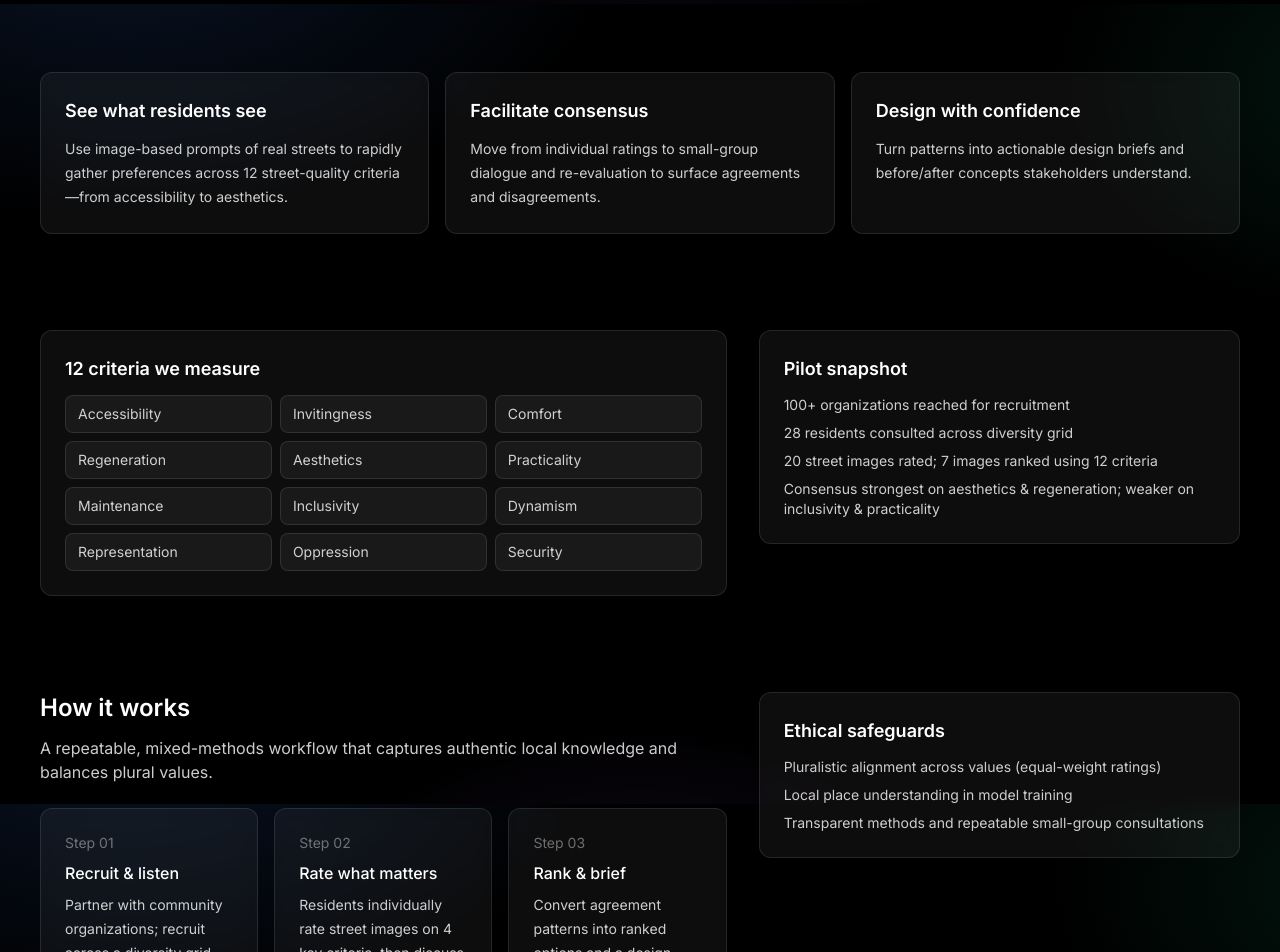
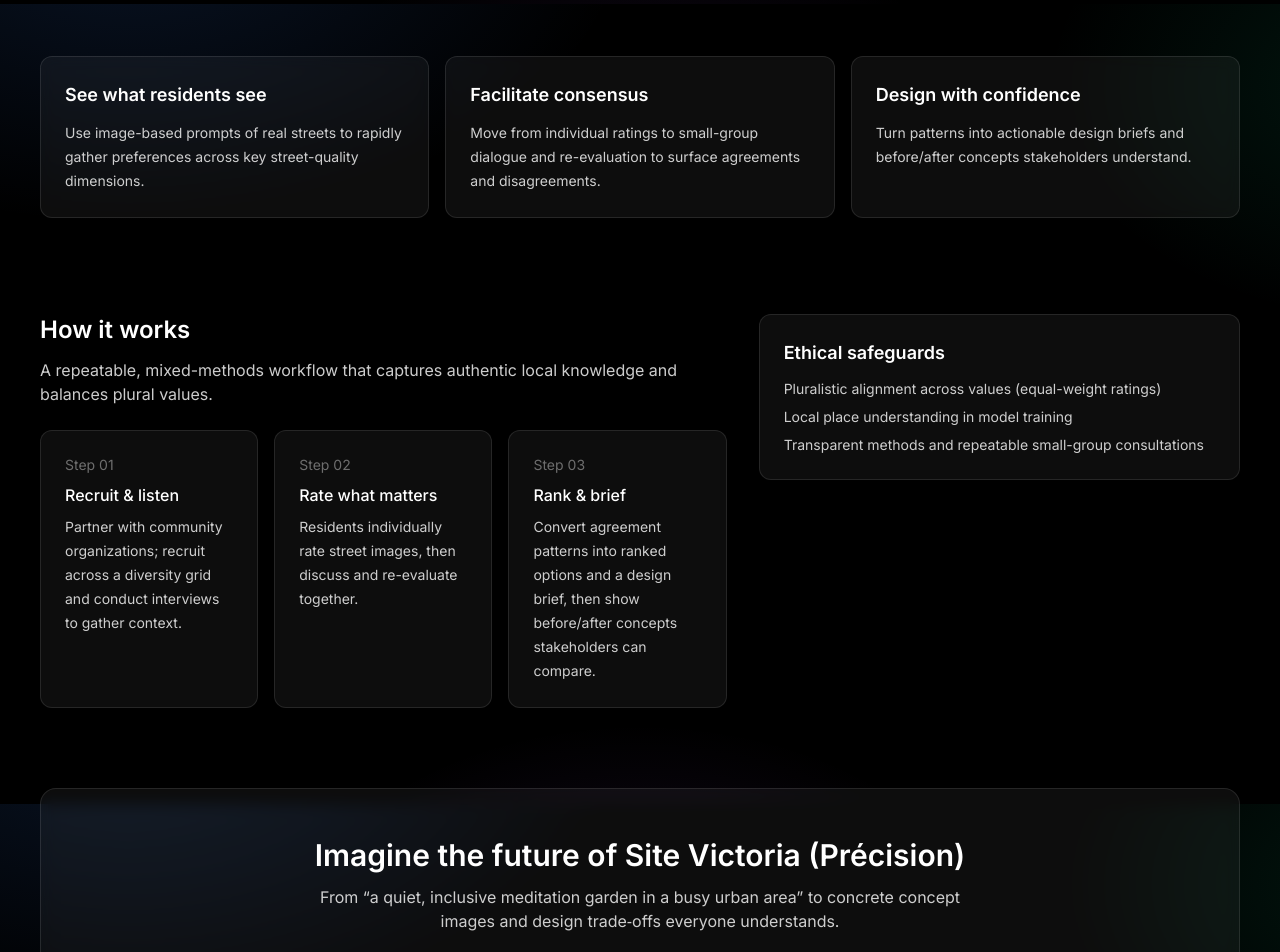
Before and after one commit to rsdmu/wedesign-site, a Next.js app: page / in a window 1280 px wide. Shown: the part 820-1772 px from the top of the page. Built offline with nearby package versions, Linux system fonts and the light colour scheme.

Commit message:
Remove street quality criteria references

```diff
--- a/app/(site)/how-it-works/page.tsx
+++ b/app/(site)/how-it-works/page.tsx
@@ -10,9 +10,9 @@ export default function HowItWorksPage(){
         <div className="mt-8">
           <Steps steps={[
             {title: "Public perception & site selection", body: "Select representative streets and spaces via a diversity grid and local knowledge."},
-            {title: "Individual rating", body: "Residents score 20 images on 4 key criteria to establish baselines."},
-            {title: "Group rating & re-evaluation", body: "Small groups discuss, re-evaluate with all 12 criteria, and document rationales."},
-            {title: "Ranking exercise", body: "Rank 7 options with full criteria to reveal trade-offs and consensus."},
+            {title: "Individual rating", body: "Residents score images on key criteria to establish baselines."},
+            {title: "Group rating & re-evaluation", body: "Small groups discuss, re-evaluate, and document rationales."},
+            {title: "Ranking exercise", body: "Rank options to reveal trade-offs and consensus."},
             {title: "Results synthesis", body: "Surface agreement vs. disagreement, including shifts post‑dialogue."},
             {title: "Design briefing", body: "Translate insights into a design brief and before/after visuals."},
           ]} />
--- a/app/(site)/page.tsx
+++ b/app/(site)/page.tsx
@@ -4,7 +4,6 @@ import VideoPlayer from "@/components/VideoPlayer";
 import Marquee from "@/components/Marquee";
 import FeatureCard from "@/components/FeatureCard";
 import Steps from "@/components/Steps";
-import { STREET_QUALITY_CRITERIA } from "@/lib/utils";
 
 export default function Page(){
   return (
@@ -27,7 +26,7 @@ export default function Page(){
               <Button href="/product" variant="ghost">Explore the product</Button>
             </div>
             <div className="mt-8 text-xs text-white/50 max-w-lg">
-              Backed by dialogue-based methods that increased agreement on inclusivity and accessibility after group discussion.
+              Backed by dialogue-based methods that increased agreement after group discussion.
             </div>
           </div>
           <div className="lg:col-span-6">
@@ -44,7 +43,7 @@ export default function Page(){
       <Section className="mt-16 md:mt-24">
         <div className="grid md:grid-cols-3 gap-4">
           <FeatureCard title="See what residents see">
-            Use image-based prompts of real streets to rapidly gather preferences across 12 street-quality criteria—from accessibility to aesthetics.
+            Use image-based prompts of real streets to rapidly gather preferences across key street-quality dimensions.
           </FeatureCard>
           <FeatureCard title="Facilitate consensus">
             Move from individual ratings to small-group dialogue and re-evaluation to surface agreements and disagreements.
@@ -58,36 +57,12 @@ export default function Page(){
       <Section className="mt-16 md:mt-24">
         <div className="grid md:grid-cols-12 gap-8 items-start">
           <div className="md:col-span-7">
-            <div className="card">
-              <h3 className="text-white text-lg font-semibold">12 criteria we measure</h3>
-              <ul className="mt-3 grid grid-cols-2 md:grid-cols-3 gap-2 text-sm text-white/80">
-                {STREET_QUALITY_CRITERIA.map(c => <li key={c} className="px-3 py-2 rounded-lg bg-white/5 border border-white/10">{c}</li>)}
-              </ul>
-            </div>
-          </div>
-          <div className="md:col-span-5">
-            <div className="card">
-              <h3 className="text-white text-lg font-semibold">Pilot snapshot</h3>
-              <ul className="mt-3 space-y-2 text-white/80 text-sm">
-                <li>100+ organizations reached for recruitment</li>
-                <li>28 residents consulted across diversity grid</li>
-                <li>20 street images rated; 7 images ranked using 12 criteria</li>
-                <li>Consensus strongest on aesthetics &amp; regeneration; weaker on inclusivity &amp; practicality</li>
-              </ul>
-            </div>
-          </div>
-        </div>
-      </Section>
-
-      <Section className="mt-16 md:mt-24">
-        <div className="grid md:grid-cols-12 gap-8 items-start">
-          <div className="md:col-span-7">
             <h2 className="text-2xl font-semibold">How it works</h2>
             <p className="mt-3 text-white/80 max-w-2xl">A repeatable, mixed-methods workflow that captures authentic local knowledge and balances plural values.</p>
             <div className="mt-6">
               <Steps steps={[
                 {title: "Recruit & listen", body: "Partner with community organizations; recruit across a diversity grid and conduct interviews to gather context."},
-                {title: "Rate what matters", body: "Residents individually rate street images on 4 key criteria, then discuss and re-evaluate using all 12."},
+                {title: "Rate what matters", body: "Residents individually rate street images, then discuss and re-evaluate together."},
                 {title: "Rank & brief", body: "Convert agreement patterns into ranked options and a design brief, then show before/after concepts stakeholders can compare."}
               ]} />
             </div>
--- a/app/(site)/product/page.tsx
+++ b/app/(site)/product/page.tsx
@@ -6,7 +6,7 @@ export default function ProductPage(){
     <>
       <Section className="pt-12 md:pt-20">
         <h1 className="text-3xl md:text-5xl font-semibold tracking-tight">Product</h1>
-        <p className="mt-3 text-white/80 max-w-2xl">WeDesign+ is a research-informed platform that blends participatory workshops, image-based rating tools, and AI-assisted analysis to help cities design inclusive, practical, and beautiful public spaces.</p>
+        <p className="mt-3 text-white/80 max-w-2xl">WeDesign+ is a research-informed platform that blends participatory workshops, image-based rating tools, and AI-assisted analysis to help cities design better public spaces.</p>
       </Section>
 
       <Section className="mt-12 grid md:grid-cols-3 gap-4">
@@ -14,10 +14,10 @@ export default function ProductPage(){
           Reach 100+ organizations, recruit residents across a diversity grid, and capture interviews for context.
         </FeatureCard>
         <FeatureCard title="Rating & ranking engine">
-          Configure 12 criteria; collect individual ratings on 4 key criteria and group re-evaluations on all 12; rank 7 images.
+          Collect individual ratings on key criteria and facilitate group re-evaluations; rank images based on feedback.
         </FeatureCard>
         <FeatureCard title="Dialogue analytics">
-          See agreement and disagreement patterns; quantify the effect of discussion on inclusivity and accessibility.
+          See agreement and disagreement patterns; quantify the effect of discussion.
         </FeatureCard>
       </Section>
 
--- a/app/(site)/research/page.tsx
+++ b/app/(site)/research/page.tsx
@@ -5,7 +5,7 @@ export default function ResearchPage(){
     <>
       <Section className="pt-12 md:pt-20 prose prose-invert max-w-none">
         <h1>Research & Ethics</h1>
-        <p>WeDesign+ stands on established research in citizen engagement and participatory methods. Our workflow is designed to increase agreement on inclusivity and accessibility through structured group dialogue while keeping plural values visible.</p>
+        <p>WeDesign+ stands on established research in citizen engagement and participatory methods. Our workflow is designed to increase agreement through structured group dialogue while keeping plural values visible.</p>
         <h2>Selected references</h2>
         <ul>
           <li>DataIntelo – Citizen Engagement Software Market (industry outlook)</li>
@@ -15,7 +15,7 @@ export default function ResearchPage(){
         </ul>
         <h2>Ethical safeguards</h2>
         <ul>
-          <li>Pluralistic alignment techniques; equal-weight ratings across criteria</li>
+          <li>Pluralistic alignment techniques; equal-weight ratings</li>
           <li>Local place understanding in training data</li>
           <li>Transparent small‑group consultations; auditability of shifts pre/post discussion</li>
         </ul>
--- a/lib/utils.ts
+++ b/lib/utils.ts
@@ -10,12 +10,6 @@ export const ORGS = [
   "Congolese Community Center of Montreal"
 ];
 
-export const STREET_QUALITY_CRITERIA = [
-  "Accessibility","Invitingness","Comfort","Regeneration","Aesthetics",
-  "Practicality","Maintenance","Inclusivity","Dynamism","Representation",
-  "Oppression","Security"
-];
-
 export const SITE_NAME = "WeDesign+";
 export const DOMAIN = "wedesign.one";
 export const TAGLINE = "Designing inclusive public spaces through participatory AI";
```
